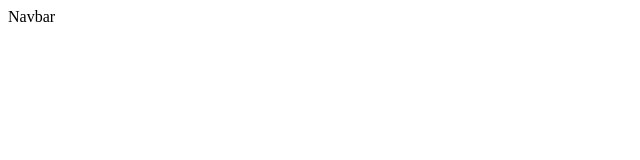
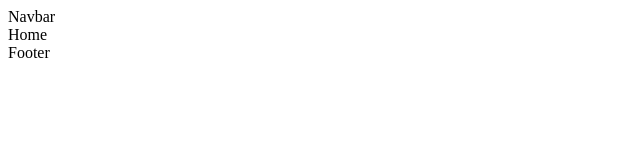
Before and after one commit to Ca2le/jc-web-nextjs, a Next.js app: page / in a window 1280 px wide. Shown: the top 160 px of the page, without its empty margins (0-640 px from the left). Built offline with nearby package versions, Linux system fonts and the light colour scheme.

Commit message:
updated and added components

```diff
--- a/pages/_app.tsx
+++ b/pages/_app.tsx
@@ -1,7 +1,15 @@
 import type { AppProps } from 'next/app'
+import React from 'react'
+import * as CL from '../components/components.libary'
 
 function MyApp({ Component, pageProps }: AppProps) {
-  return <Component {...pageProps} />
+  return (
+    <React.Fragment>
+      <CL.Navbar />
+      <Component {...pageProps} />
+      <CL.Footer />
+    </React.Fragment>
+  )
 }
 
 export default MyApp
--- a/pages/index.tsx
+++ b/pages/index.tsx
@@ -1,10 +1,11 @@
 import type { NextPage } from 'next'
 import Head from 'next/head'
-import * as component from '../components/components.libary'
+import React from 'react'
+import * as CL from '../components/components.libary'
 
 const Home: NextPage = () => {
   return (
-    <div>
+    <React.Fragment>
       <Head>
         <title>jumpcode.org</title>
         <meta name="description" content="A website agency that focuses on
@@ -13,9 +14,9 @@ const Home: NextPage = () => {
         <meta name="viewport" content="initial-scale=1.0, width=device-width" />
       </Head>
 
-    <component.Navbar />
+      <CL.Home />
 
-    </div>
+    </React.Fragment>
   )
 }
 
```
Also changed, not shown: components/components.libary.ts (+9 -3 lines), 1 other file (tests, documents, lock files or other folders).
